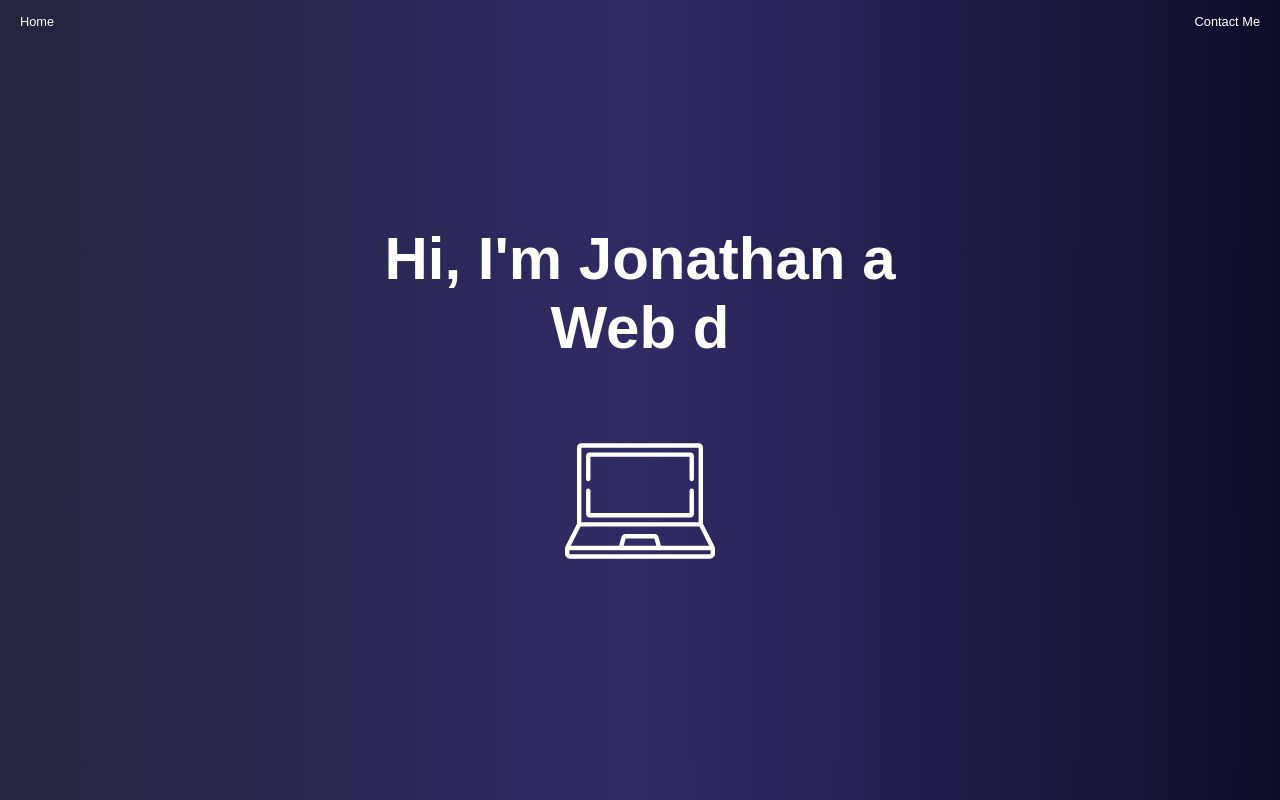
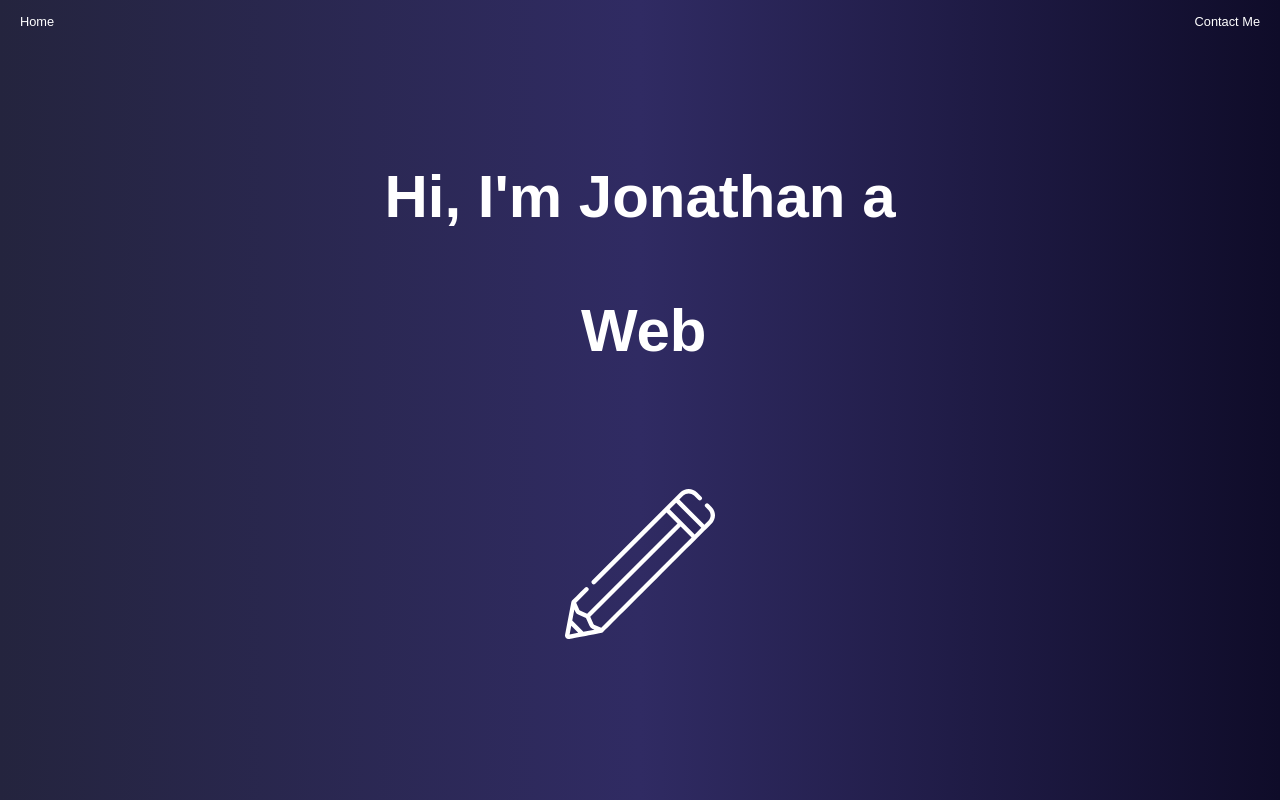
Before and after one commit to masnow333/react_web_app, a React (Create React App) app: page / in a window 1280 px wide. Built offline with nearby package versions, Linux system fonts and the light colour scheme; a web font is replaced by a local one.

Commit message:
In this commit, the write and delete word are running correctly

```diff
--- a/src/components/Home.js
+++ b/src/components/Home.js
@@ -1,9 +1,11 @@
-import React/* , { useState } */ from "react";
+import React , { useState, useEffect } from "react";
 
-import { Span } from "./Span";
+//import { Span } from "./Span";
+import { Word } from "./Word";
 
 export const Home = () => {
-	// const [listThings, setListThings] = useState(0);
+
+	const [position, setPosition] = useState(0)
 
 	const listOfValues = [
 		"Web developer",
@@ -14,30 +16,32 @@
 		"Player",
 	];
 
+	const [nextWord, setNextWord] = useState(listOfValues[position + 1])
+
+	useEffect(() => {
+		if (position === listOfValues.length - 1) {
+			setNextWord(listOfValues[0])
+		}else{
+			setNextWord(listOfValues[position + 1])
+		}
+	}, [position])
+
+	console.log(nextWord, 'nextWord');
+
+	console.log("Home", position);
+
 	const svgs = ["laptop", "pencil", "tea", "book", "glases", "mando"];
 
-	/* useEffect(() => {
-		let counter = 0;
-		const svgChange = setInterval(() => {
-			if (counter === listOfValues.length - 1) {
-				setListThings(0);
-				counter = 0;
-			} else {
-				setListThings((e) => e + 1);
-				counter++;
-			}
-		}, 3000);
-		return () => clearInterval(svgChange);
-	}, []); */
+	const maxLength = listOfValues.length -1;
 
 	return (
 		<>
 			<h2>
 				Hi, I'm Jonathan a <br />
-				<Span value={listOfValues}/>
+				<Word value={listOfValues[position]} changeWord={setPosition} maxLength={maxLength} nextWord={nextWord}/>
 			</h2>
 			<svg className="homeImage" viewBox="0 0 512 512">
-				<use href={"#" + svgs[0]} />
+				<use href={"#" + svgs[position]} />
 			</svg>
 		</>
 	);
--- a/src/components/Span.css
+++ b/src/components/Span.css
@@ -1,21 +1,12 @@
-.writeWord {
-	position: relative;
+span {
 	display: inline-block;
-	height: 60px;
+	background-color: #fff;
+	height: 1.2em;
+	width: 0.5rem;
+	margin-bottom: -0.2em;
+	margin-left: -2rem;
 }
 
-.writeWord::after {
-	content: "";
-	position: absolute;
-	width: 0.5rem;
-	height: 120%;
-	background-color: #fff;
-	right: -8px;
-	bottom: -15px;
-	display: inline-block;
-	animation: transitionTransparent 1s infinite linear;
+.twinkle{
+	opacity: 0;
 }
-
-.twinkle::after {
-	background-color: transparent;
-}
--- a/src/components/Span.js
+++ b/src/components/Span.js
@@ -2,94 +2,23 @@
 
 import "./Span.css";
 
-export const Span = ({ value }) => {
+export const Span = ({stopTwinkle:stop}) => {
 	const [twinkle, setTwinkle] = useState(true);
-	const [position, setPosition] = useState(0);
-	const [word, setWord] = useState(value[position]);
-	const [initial, setInitial] = useState(true);
-	const [deleteWrite, setDeleteWrite] = useState(true);
-	const [writeWord, setWriteWord] = useState();
-
-	const timeOut = (ms) => {
-		return new Promise((resolve) => {
-			if (initial) {
-				setTimeout(() => {
-					setInitial(false);
-					resolve();
-				}, ms);
-			} else {
-				resolve();
-			}
-		});
-	};
-
-	const deleter = async () => {
-		await timeOut(3000);
-		if (deleteWrite) {
-			await deleteWord();
-			console.log("Delete");
-		} else {
-			await writeNewWord();
-			console.log("New word");
-		}
-		console.log("Pasó por acá");
-		wordChanger();
-		setInitial(true);
-	};
-
-	const wordChanger = () => {
-		if (position + 1 !== value.length) {
-			setWord(value[position + 1]);
-		} else {
-			setWord(value[0]);
-		}
-		setDeleteWrite(false);
-		console.log("WordChanger");
-	};
-
-	const deleteWord = () => {
-		return new Promise((resolve) => {
-			setTimeout(() => {
-				if (word.length === 0) {
-					setPosition((e) => {
-						if (e === value.length - 1) {
-							return 0;
-						} else {
-							return e + 1;
-						}
-					});
-					resolve();
-				} else {
-					setWord((e) => e.slice(0, -1));
-				}
-			}, 300);
-		});
-	};
-
-	let counter = 0;
-
-	const writeNewWord = () => {
-		return new Promise((resolve) => {
-			counter = counter + 1;
-			const newWord = "";
-			console.log(counter);
-			resolve();
-		});
-	};
 
 	useEffect(() => {
-		setInterval(() => {
-			setTwinkle((e) => !e);
-		}, 800);
-	}, []);
-
-	useEffect(() => {
-		deleter();
-	}, [word]);
+		if(stop){
+			const interval = setInterval(() => {
+				setTwinkle(e => !e)
+			}, 500);
+			return () => {
+				clearInterval(interval);
+			}
+		}else{
+			setTwinkle(true)
+		}
+	}, [stop])
 
 	return (
-		<span className={"writeWord" + (twinkle ? " twinkle" : "")}>
-			{deleteWrite ? word : writeWord}
-		</span>
-	);
+		<span className={twinkle ? 'twinkle' : ''}></span>
+	)
 };
--- /dev/null
+++ b/src/components/Word.css
@@ -0,0 +1,3 @@
+.wordChange{
+    position: relative;
+}
--- /dev/null
+++ b/src/components/Word.js
@@ -0,0 +1,56 @@
+import React, { useState, useEffect } from 'react'
+import { Span } from './Span'
+
+import './Word.css'
+
+export const Word = ({ value, changeWord, maxLength, nextWord }) => {
+    console.log(nextWord)
+
+
+    const [word, setWord] = useState(value);
+    const [stopTwinkle, setStopTwinkle] = useState(true)
+    const [writeWord, setWriteWord] = useState(false)
+    const [reverseWord, setReverseWord] = useState('')
+
+    useEffect(() => {
+        if (!writeWord) {
+            const interval = setInterval(() => {
+                if (word.length === 0) {
+                    changeWord(e => {
+                        console.log(e, 'position')
+                        if(e === maxLength){
+                            return 0
+                        }else{
+                            return e + 1
+                        }
+                    })
+                    setReverseWord(nextWord.split("").reverse().join(""))
+                    setWriteWord(true)
+                }else{
+                    setWord(e => e.substring(0, e.length - 1))
+                }
+            }, 300);
+            return () => {
+                clearInterval(interval)
+            }
+        }else{
+            const interval = setInterval(() => {
+                if (word.length === value.length) {
+                    setWriteWord(false)
+                }else{
+                    setWord(e => e + reverseWord[reverseWord.length -1])
+                    setReverseWord(e => e.substring(0, e.length - 1))
+                }
+            }, 300);
+            return () => {
+                clearInterval(interval)
+            }
+        }
+    }, [writeWord, word, reverseWord])
+
+    return (
+        <>
+            <p className={'wordChange'} >{word} <Span stopTwinkle={stopTwinkle} /></p>
+        </>
+    )
+}
```
Also changed, not shown: 1 other file (tests, documents, lock files or other folders).
